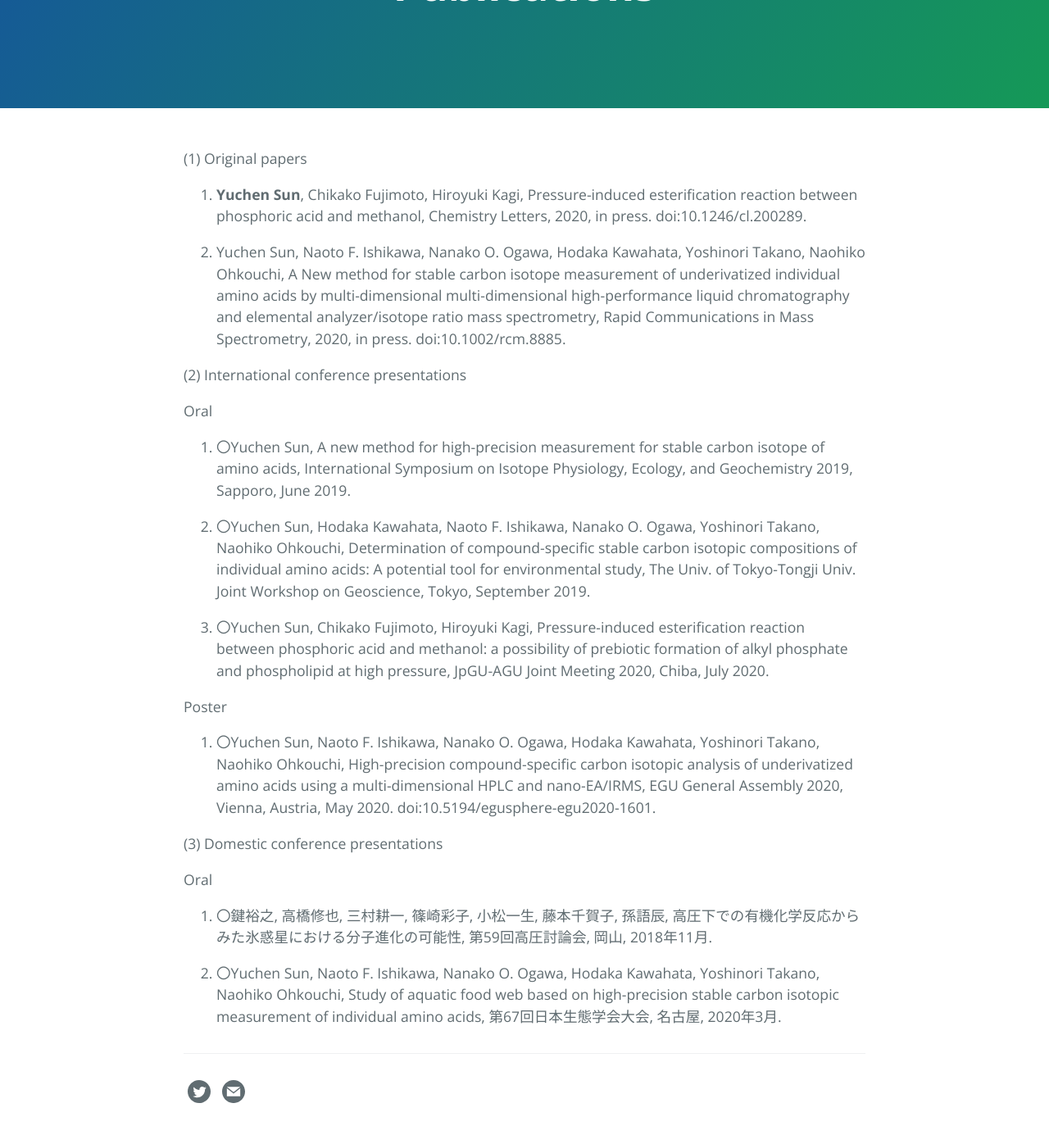
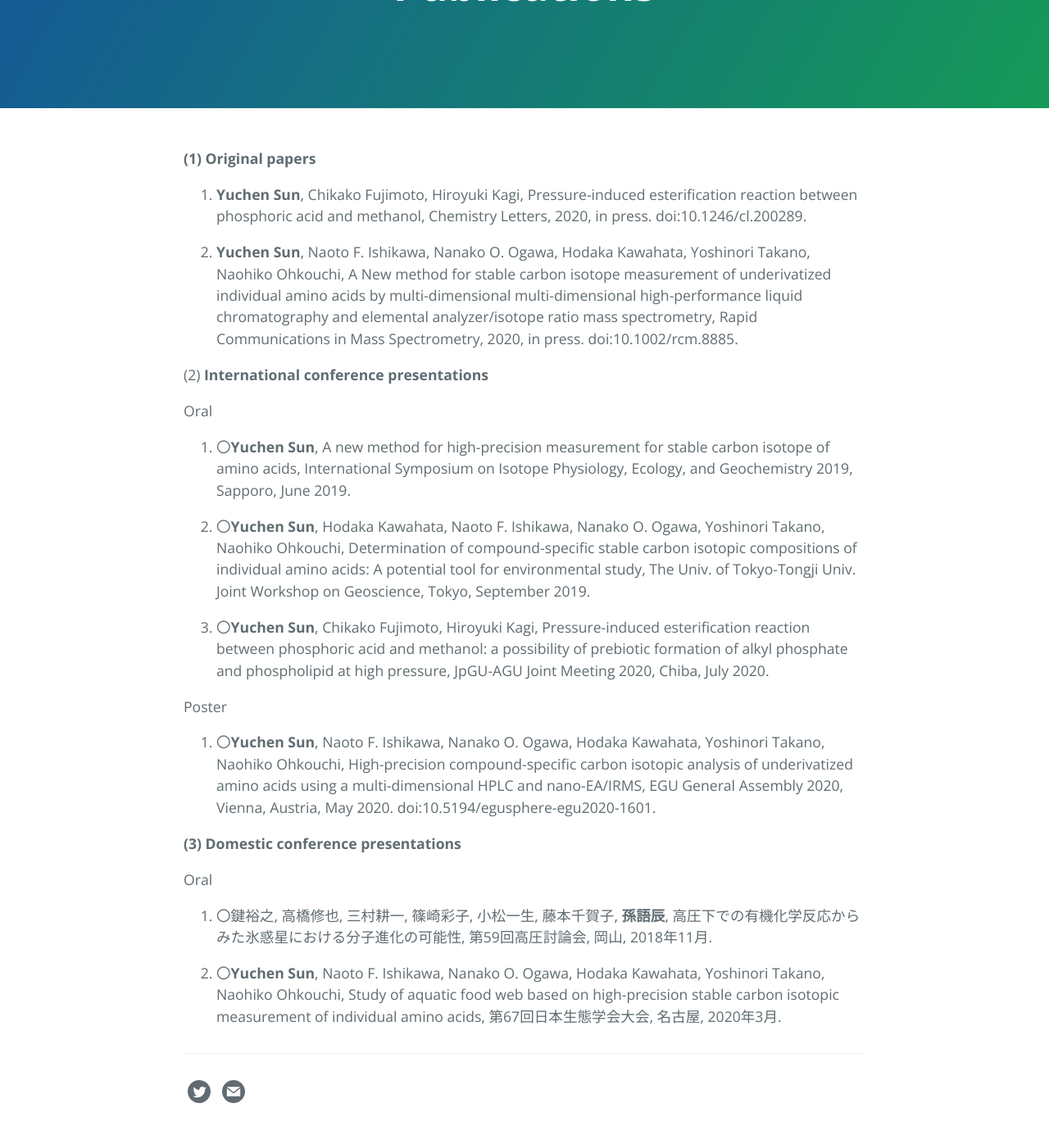
Before and after one commit to sonyuushin/sonyuushin.github.io, a Jekyll site: the page built from publications.md, in a window 1280 px wide and 1400 px high, scrolled down 194 px. Shown: the top 1385 px of the window at 82% size. Built offline with Jekyll 4.4.1, drawn with Linux system fonts in a browser that asks for light colours.

Commit message:
Update publications.md

```diff
--- a/publications.md
+++ b/publications.md
@@ -8,36 +8,36 @@ order: 5
 ---
 
 
-(1) Original papers
+<b>(1) Original papers</b>
 
 
 1. <b>Yuchen Sun</b>, Chikako Fujimoto, Hiroyuki Kagi, Pressure-induced esterification reaction between phosphoric acid and methanol, Chemistry Letters, 2020, in press. doi:10.1246/cl.200289.
 
-2. Yuchen Sun, Naoto F. Ishikawa, Nanako O. Ogawa, Hodaka Kawahata, Yoshinori Takano, Naohiko Ohkouchi, A New method for stable carbon isotope measurement of underivatized individual amino acids by multi-dimensional multi-dimensional high-performance liquid chromatography and elemental analyzer/isotope ratio mass spectrometry, Rapid Communications in Mass Spectrometry, 2020, in press. doi:10.1002/rcm.8885.
+2. <b>Yuchen Sun</b>, Naoto F. Ishikawa, Nanako O. Ogawa, Hodaka Kawahata, Yoshinori Takano, Naohiko Ohkouchi, A New method for stable carbon isotope measurement of underivatized individual amino acids by multi-dimensional multi-dimensional high-performance liquid chromatography and elemental analyzer/isotope ratio mass spectrometry, Rapid Communications in Mass Spectrometry, 2020, in press. doi:10.1002/rcm.8885.
 
 
 
-(2) International conference presentations
+(2) <b>International conference presentations</b>
 
 Oral
 
-3. 〇Yuchen Sun, A new method for high-precision measurement for stable carbon isotope of amino acids, International Symposium on Isotope Physiology, Ecology, and Geochemistry 2019, Sapporo, June 2019.
+3. 〇<b>Yuchen Sun</b>, A new method for high-precision measurement for stable carbon isotope of amino acids, International Symposium on Isotope Physiology, Ecology, and Geochemistry 2019, Sapporo, June 2019.
 
-4. 〇Yuchen Sun, Hodaka Kawahata, Naoto F. Ishikawa, Nanako O. Ogawa, Yoshinori Takano, Naohiko Ohkouchi, Determination of compound-specific stable carbon isotopic compositions of individual amino acids: A potential tool for environmental study, The Univ. of Tokyo-Tongji Univ. Joint Workshop on Geoscience, Tokyo, September 2019.
+4. 〇<b>Yuchen Sun</b>, Hodaka Kawahata, Naoto F. Ishikawa, Nanako O. Ogawa, Yoshinori Takano, Naohiko Ohkouchi, Determination of compound-specific stable carbon isotopic compositions of individual amino acids: A potential tool for environmental study, The Univ. of Tokyo-Tongji Univ. Joint Workshop on Geoscience, Tokyo, September 2019.
 
-5. 〇Yuchen Sun, Chikako Fujimoto, Hiroyuki Kagi, Pressure-induced esterification reaction between phosphoric acid and methanol: a possibility of prebiotic formation of alkyl phosphate and phospholipid at high pressure, JpGU-AGU Joint Meeting 2020, Chiba, July 2020.
+5. 〇<b>Yuchen Sun</b>, Chikako Fujimoto, Hiroyuki Kagi, Pressure-induced esterification reaction between phosphoric acid and methanol: a possibility of prebiotic formation of alkyl phosphate and phospholipid at high pressure, JpGU-AGU Joint Meeting 2020, Chiba, July 2020.
 
 Poster
 
-6. 〇Yuchen Sun, Naoto F. Ishikawa, Nanako O. Ogawa, Hodaka Kawahata, Yoshinori Takano, Naohiko Ohkouchi, High-precision compound-specific carbon isotopic analysis of underivatized amino acids using a multi-dimensional HPLC and nano-EA/IRMS, EGU General Assembly 2020, Vienna, Austria, May 2020. doi:10.5194/egusphere-egu2020-1601.
+6. 〇<b>Yuchen Sun</b>, Naoto F. Ishikawa, Nanako O. Ogawa, Hodaka Kawahata, Yoshinori Takano, Naohiko Ohkouchi, High-precision compound-specific carbon isotopic analysis of underivatized amino acids using a multi-dimensional HPLC and nano-EA/IRMS, EGU General Assembly 2020, Vienna, Austria, May 2020. doi:10.5194/egusphere-egu2020-1601.
 
 
 
 
-(3) Domestic conference presentations
+<b>(3) Domestic conference presentations</b>
 
 Oral
 
-7. 〇鍵裕之, 高橋修也, 三村耕一, 篠崎彩子, 小松一生, 藤本千賀子, 孫語辰, 高圧下での有機化学反応からみた氷惑星における分子進化の可能性, 第59回高圧討論会, 岡山, 2018年11月.
+7. 〇鍵裕之, 高橋修也, 三村耕一, 篠崎彩子, 小松一生, 藤本千賀子, <b>孫語辰</b>, 高圧下での有機化学反応からみた氷惑星における分子進化の可能性, 第59回高圧討論会, 岡山, 2018年11月.
 
-8. 〇Yuchen Sun, Naoto F. Ishikawa, Nanako O. Ogawa, Hodaka Kawahata, Yoshinori Takano, Naohiko Ohkouchi, Study of aquatic food web based on high-precision stable carbon isotopic measurement of individual amino acids, 第67回日本生態学会大会, 名古屋, 2020年3月.
+8. 〇<b>Yuchen Sun</b>, Naoto F. Ishikawa, Nanako O. Ogawa, Hodaka Kawahata, Yoshinori Takano, Naohiko Ohkouchi, Study of aquatic food web based on high-precision stable carbon isotopic measurement of individual amino acids, 第67回日本生態学会大会, 名古屋, 2020年3月.
```
